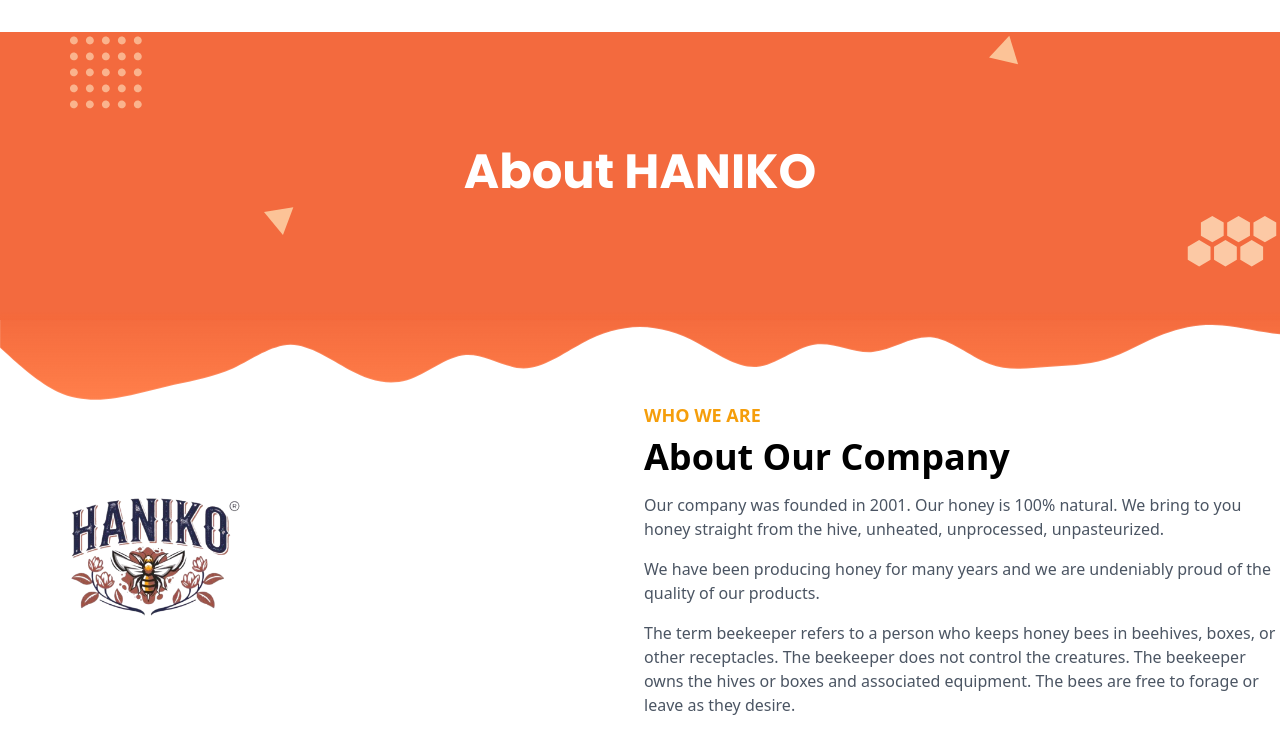
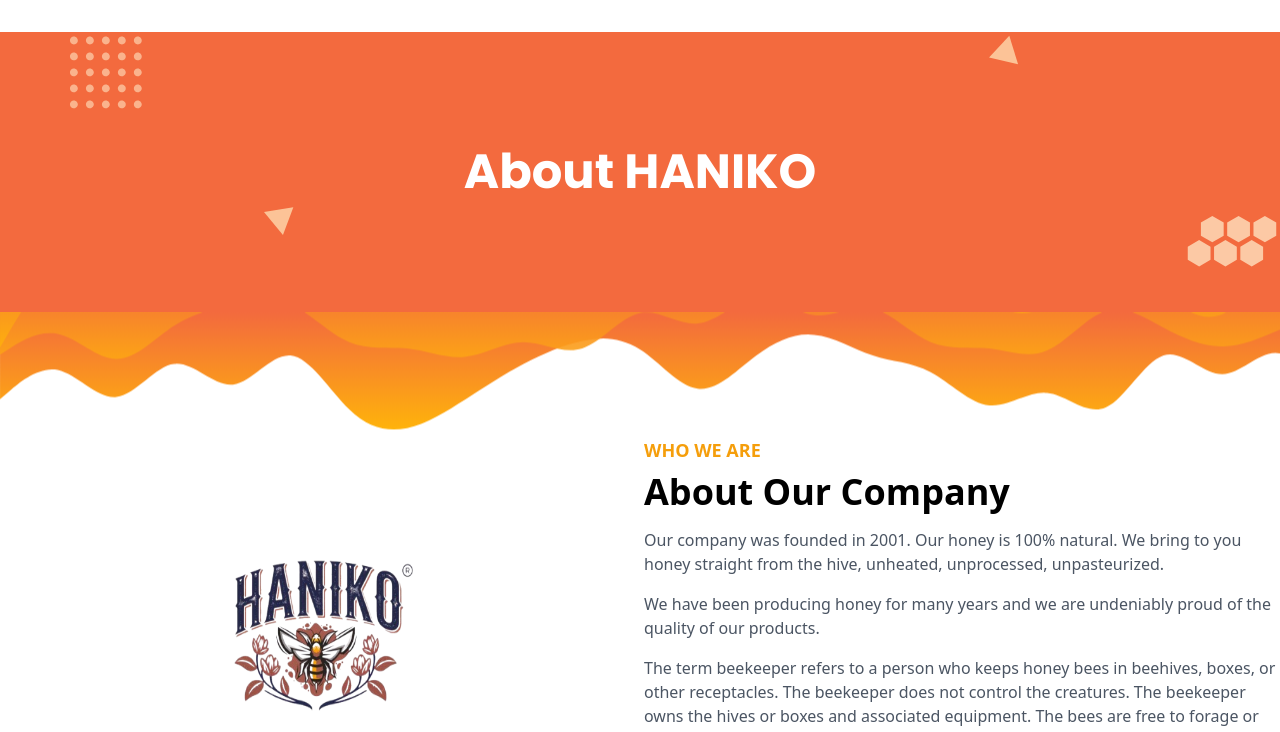
Before and after one commit to vedantxtrem/Haniko, a Next.js app: page /about-us in a window 1280 px wide. Shown: the top 732 px of the page. Built offline with nearby package versions, Linux system fonts and the light colour scheme.

Commit message:
about us

```diff
--- a/src/app/about-us/page.tsx
+++ b/src/app/about-us/page.tsx
@@ -100,19 +100,41 @@
                 <svg
                     id="wave"
                     style={{ transform: 'rotate(0deg)', transition: '0.3s' }}
-                    viewBox="0 0 1440 100"
+                    viewBox="0 0 1440 140"
                     xmlns="http://www.w3.org/2000/svg"
                 >
                     <defs>
                         <linearGradient id="sw-gradient-0" x1="0" x2="0" y1="1" y2="0">
                             <stop stopColor="rgba(243, 106, 62, 1)" offset="0%" />
-                            <stop stopColor="rgba(255, 95, 30, 0.8)" offset="100%" />
+                            <stop stopColor="rgba(255, 179, 11, 1)" offset="100%" />
                         </linearGradient>
                     </defs>
                     <path
                         style={{ transform: 'translate(0, 0px)', opacity: 1 }}
                         fill="url(#sw-gradient-0)"
-                        d="M0,60L10.9,50C21.8,40,44,20,65,10C87.3,0,109,0,131,3.3C152.7,7,175,13,196,18.3C218.2,23,240,27,262,36.7C283.6,47,305,63,327,63.3C349.1,63,371,47,393,35C414.5,23,436,17,458,23.3C480,30,502,50,524,51.7C545.5,53,567,37,589,36.7C610.9,37,633,53,655,65C676.4,77,698,83,720,83.3C741.8,83,764,77,785,65C807.3,53,829,37,851,38.3C872.7,40,895,60,916,63.3C938.2,67,960,53,982,55C1003.6,57,1025,73,1047,71.7C1069.1,70,1091,50,1113,41.7C1134.5,33,1156,37,1178,38.3C1200,40,1222,40,1244,46.7C1265.5,53,1287,67,1309,75C1330.9,83,1353,87,1375,85C1396.4,83,1418,77,1440,75C1461.8,73,1484,77,1505,71.7C1527.3,67,1549,53,1560,46.7L1570.9,40L1570.9,100L1560,100C1549.1,100,1527,100,1505,100C1483.6,100,1462,100,1440,100C1418.2,100,1396,100,1375,100C1352.7,100,1331,100,1309,100C1287.3,100,1265,100,1244,100C1221.8,100,1200,100,1178,100C1156.4,100,1135,100,1113,100C1090.9,100,1069,100,1047,100C1025.5,100,1004,100,982,100C960,100,938,100,916,100C894.5,100,873,100,851,100C829.1,100,807,100,785,100C763.6,100,742,100,720,100C698.2,100,676,100,655,100C632.7,100,611,100,589,100C567.3,100,545,100,524,100C501.8,100,480,100,458,100C436.4,100,415,100,393,100C370.9,100,349,100,327,100C305.5,100,284,100,262,100C240,100,218,100,196,100C174.5,100,153,100,131,100C109.1,100,87,100,65,100C43.6,100,22,100,11,100L0,100Z"
+                        d="M0,42L10.9,51.3C21.8,61,44,79,65,74.7C87.3,70,109,42,131,44.3C152.7,47,175,79,196,81.7C218.2,84,240,56,262,58.3C283.6,61,305,93,327,91C349.1,89,371,51,393,30.3C414.5,9,436,5,458,9.3C480,14,502,28,524,42C545.5,56,567,70,589,81.7C610.9,93,633,103,655,107.3C676.4,112,698,112,720,98C741.8,84,764,56,785,53.7C807.3,51,829,75,851,91C872.7,107,895,117,916,114.3C938.2,112,960,98,982,91C1003.6,84,1025,84,1047,72.3C1069.1,61,1091,37,1113,35C1134.5,33,1156,51,1178,49C1200,47,1222,23,1244,32.7C1265.5,42,1287,84,1309,91C1330.9,98,1353,70,1375,70C1396.4,70,1418,98,1440,93.3C1461.8,89,1484,51,1505,49C1527.3,47,1549,79,1560,95.7L1570.9,112L1570.9,140L1560,140C1549.1,140,1527,140,1505,140C1483.6,140,1462,140,1440,140C1418.2,140,1396,140,1375,140C1352.7,140,1331,140,1309,140C1287.3,140,1265,140,1244,140C1221.8,140,1200,140,1178,140C1156.4,140,1135,140,1113,140C1090.9,140,1069,140,1047,140C1025.5,140,1004,140,982,140C960,140,938,140,916,140C894.5,140,873,140,851,140C829.1,140,807,140,785,140C763.6,140,742,140,720,140C698.2,140,676,140,655,140C632.7,140,611,140,589,140C567.3,140,545,140,524,140C501.8,140,480,140,458,140C436.4,140,415,140,393,140C370.9,140,349,140,327,140C305.5,140,284,140,262,140C240,140,218,140,196,140C174.5,140,153,140,131,140C109.1,140,87,140,65,140C43.6,140,22,140,11,140L0,140Z"
+                    />
+                    <defs>
+                        <linearGradient id="sw-gradient-1" x1="0" x2="0" y1="1" y2="0">
+                            <stop stopColor="rgba(243, 106, 62, 1)" offset="0%" />
+                            <stop stopColor="rgba(255, 179, 11, 1)" offset="100%" />
+                        </linearGradient>
+                    </defs>
+                    <path
+                        style={{ transform: 'translate(0, 50px)', opacity: 0.9 }}
+                        fill="url(#sw-gradient-1)"
+                        d="M0,42L10.9,49C21.8,56,44,70,65,65.3C87.3,61,109,37,131,37.3C152.7,37,175,61,196,74.7C218.2,89,240,93,262,98C283.6,103,305,107,327,98C349.1,89,371,65,393,56C414.5,47,436,51,458,49C480,47,502,37,524,39.7C545.5,42,567,56,589,56C610.9,56,633,42,655,49C676.4,56,698,84,720,88.7C741.8,93,764,75,785,77C807.3,79,829,103,851,105C872.7,107,895,89,916,86.3C938.2,84,960,98,982,93.3C1003.6,89,1025,65,1047,56C1069.1,47,1091,51,1113,49C1134.5,47,1156,37,1178,46.7C1200,56,1222,84,1244,91C1265.5,98,1287,84,1309,72.3C1330.9,61,1353,51,1375,51.3C1396.4,51,1418,61,1440,70C1461.8,79,1484,89,1505,79.3C1527.3,70,1549,42,1560,28L1570.9,14L1570.9,140L1560,140C1549.1,140,1527,140,1505,140C1483.6,140,1462,140,1440,140C1418.2,140,1396,140,1375,140C1352.7,140,1331,140,1309,140C1287.3,140,1265,140,1244,140C1221.8,140,1200,140,1178,140C1156.4,140,1135,140,1113,140C1090.9,140,1069,140,1047,140C1025.5,140,1004,140,982,140C960,140,938,140,916,140C894.5,140,873,140,851,140C829.1,140,807,140,785,140C763.6,140,742,140,720,140C698.2,140,676,140,655,140C632.7,140,611,140,589,140C567.3,140,545,140,524,140C501.8,140,480,140,458,140C436.4,140,415,140,393,140C370.9,140,349,140,327,140C305.5,140,284,140,262,140C240,140,218,140,196,140C174.5,140,153,140,131,140C109.1,140,87,140,65,140C43.6,140,22,140,11,140L0,140Z"
+                    />
+                    <defs>
+                        <linearGradient id="sw-gradient-2" x1="0" x2="0" y1="1" y2="0">
+                            <stop stopColor="rgba(243, 106, 62, 1)" offset="0%" />
+                            <stop stopColor="rgba(255, 179, 11, 1)" offset="100%" />
+                        </linearGradient>
+                    </defs>
+                    <path
+                        style={{ transform: 'translate(0, 100px)', opacity: 0.8 }}
+                        fill="url(#sw-gradient-2)"
+                        d="M0,0L10.9,18.7C21.8,37,44,75,65,86.3C87.3,98,109,84,131,79.3C152.7,75,175,79,196,70C218.2,61,240,37,262,42C283.6,47,305,79,327,88.7C349.1,98,371,84,393,81.7C414.5,79,436,89,458,84C480,79,502,61,524,51.3C545.5,42,567,42,589,56C610.9,70,633,98,655,109.7C676.4,121,698,117,720,98C741.8,79,764,47,785,44.3C807.3,42,829,70,851,72.3C872.7,75,895,51,916,56C938.2,61,960,93,982,107.3C1003.6,121,1025,117,1047,102.7C1069.1,89,1091,65,1113,51.3C1134.5,37,1156,33,1178,46.7C1200,61,1222,93,1244,98C1265.5,103,1287,79,1309,60.7C1330.9,42,1353,28,1375,37.3C1396.4,47,1418,79,1440,84C1461.8,89,1484,65,1505,67.7C1527.3,70,1549,98,1560,112L1570.9,126L1570.9,140L1560,140C1549.1,140,1527,140,1505,140C1483.6,140,1462,140,1440,140C1418.2,140,1396,140,1375,140C1352.7,140,1331,140,1309,140C1287.3,140,1265,140,1244,140C1221.8,140,1200,140,1178,140C1156.4,140,1135,140,1113,140C1090.9,140,1069,140,1047,140C1025.5,140,1004,140,982,140C960,140,938,140,916,140C894.5,140,873,140,851,140C829.1,140,807,140,785,140C763.6,140,742,140,720,140C698.2,140,676,140,655,140C632.7,140,611,140,589,140C567.3,140,545,140,524,140C501.8,140,480,140,458,140C436.4,140,415,140,393,140C370.9,140,349,140,327,140C305.5,140,284,140,262,140C240,140,218,140,196,140C174.5,140,153,140,131,140C109.1,140,87,140,65,140C43.6,140,22,140,11,140L0,140Z"
                     />
                 </svg>
             </div>
@@ -120,13 +142,14 @@
 
 
             <div className="flex flex-row gap-2">
-                <div className="w-1/2">
+                <div className="w-1/2 flex justify-center items-center">
                     <Image
                         src="/image/logo.png"
                         alt="Beekeepers"
-                        width={300}
-                        height={300}
-                        className="rounded-full"
+                        width={0}
+                        height={0}
+                        sizes="100vw"
+                        className="rounded-full h-full w-1/2"
                     />
                 </div>
 
```
